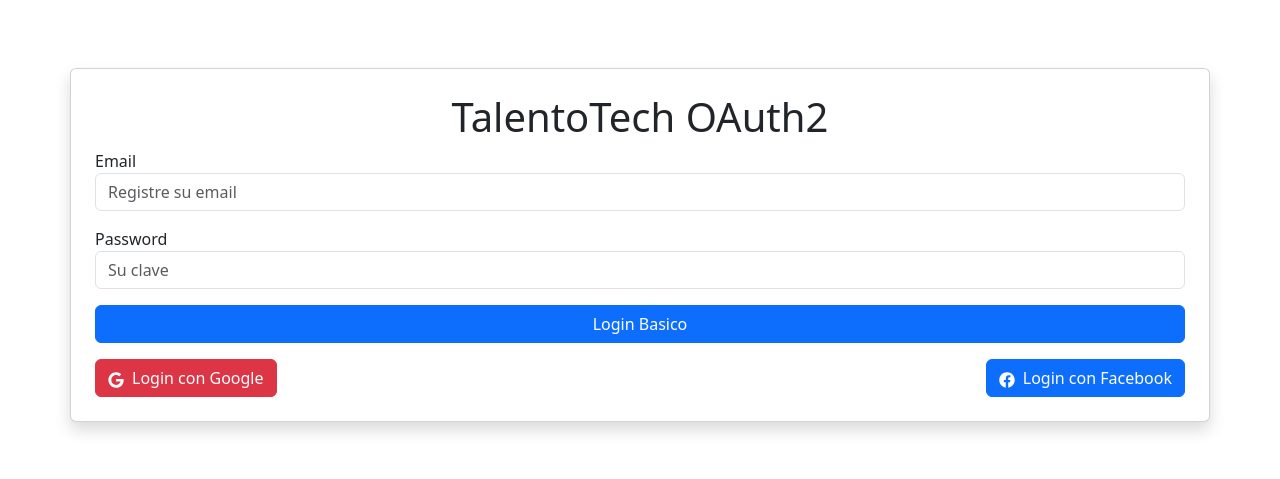
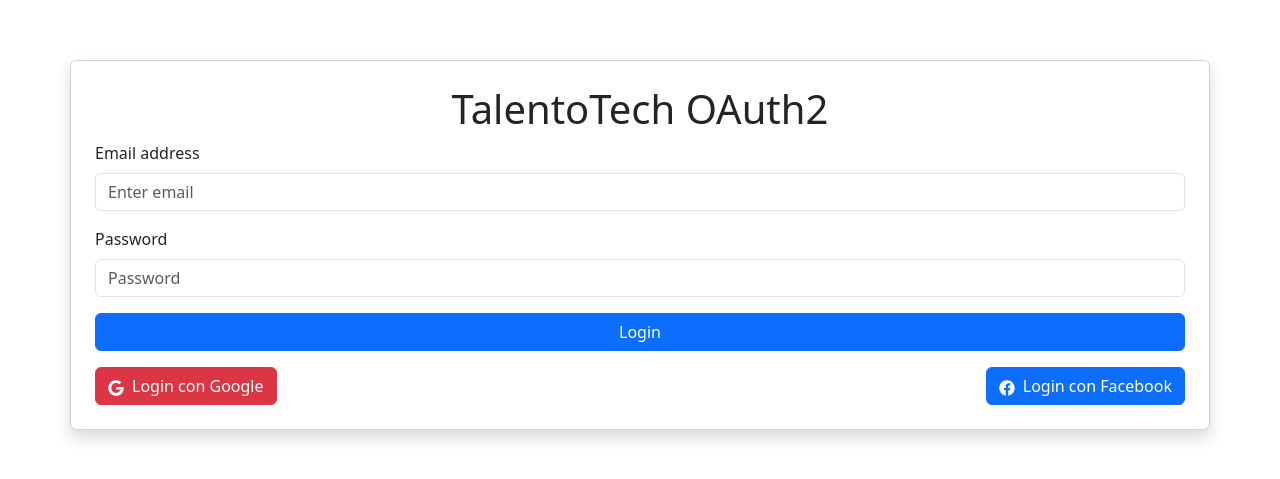
Before and after one commit to gildardopatino/frontauth2, a React (Vite) app: page / in a window 1280 px wide. Shown: the part 155-634 px from the top of the page. Built offline with nearby package versions, Linux system fonts and the light colour scheme; no server answers.

Commit message:
Actualizacion de la interfaz y se agrega funcionalidad de logout

```diff
--- a/package.json
+++ b/package.json
@@ -13,7 +13,8 @@
     "bootstrap": "^5.3.3",
     "react": "^18.3.1",
     "react-dom": "^18.3.1",
-    "react-icons": "^5.3.0"
+    "react-icons": "^5.3.0",
+    "react-router-dom": "^6.27.0"
   },
   "devDependencies": {
     "@eslint/js": "^9.11.1",
--- a/src/App.jsx
+++ b/src/App.jsx
@@ -1,34 +1,78 @@
+import { useEffect, useState } from 'react';
+import { BrowserRouter as Router, Route, Routes, Navigate } from 'react-router-dom'
 import LoginButtonFacebook from './components/LoginButtonFacebook';
-import LoginButtonGoogle from './components/LoginButtonGoogle'
+import LoginButtonGoogle from './components/LoginButtonGoogle';
 import 'bootstrap/dist/css/bootstrap.min.css';
+import AdminPage from './components/AdminPage';
 
 function App() {
+  const [user, setUser] = useState(null);
+  const urlGetProfile = 'http://localhost:3000/profile';
+  const urlLogout = 'http://localhost:3000/logout';
+
+  const handleLogout = async() => {
+    const response = await fetch(urlLogout);
+    if(response.ok){
+      setUser(null);
+    }
+  }
+  useEffect(() => {
+    const checkUser = async () => {
+      try {
+        const response = await fetch(urlGetProfile, { credentials: 'include' });
+        if (response.ok) {
+          const data = await response.json();
+          setUser(data);
+        } else {
+          setUser(null);
+        }
+      } catch (error) {
+        console.log('Error tratando de obtener el perfil', error);
+        setUser(null);
+      }
+    };
+    checkUser();
+  }, []);
+
   return (
+    <Router>
+      <Routes>
+        <Route path='/' element={
           <div className="d-flex justify-content-center align-items-center vh-100">
             <div className="container">
               <div className="row justify-content-center">
                 <div className="card shadow p-4">
                   <h1 className='text-center'>TalentoTech OAuth2</h1>
+                  {user ? (
+                    <Navigate to="/admin" />
+                  ) : (
+                    <div>
                       <form>
                         <div className="mb-3">
-                <label htmlFor="email">Email</label>
-                <input type="email" className='form-control' id="email" placeholder='Registre su email' />
+                          <label htmlFor="email" className="form-label">Email address</label>
+                          <input type="email" className="form-control" id="email" placeholder="Enter email" />
                         </div>
                         <div className="mb-3">
-                <label htmlFor="password">Password</label>
-                <input type="password" className='form-control' id="password" placeholder='Su clave' />
+                          <label htmlFor="password" className="form-label">Password</label>
+                          <input type="password" className="form-control" id="password" placeholder="Password" />
                         </div>
-              <button type='submit' className='btn btn-primary w-100 mb-3'>Login Basico</button>
+                        <button type="submit" className="btn btn-primary w-100 mb-3">Login</button>
                       </form>
                       <div className="d-flex justify-content-between">
                         <LoginButtonGoogle />
                         <LoginButtonFacebook />
                       </div>
                     </div>
+                  )}
                 </div>
               </div>
-
             </div>
+          </div>
+        }
+        />
+        <Route path="/admin" element={user ? <AdminPage user={user} onLogout={handleLogout} /> : <Navigate to="/" />} />
+      </Routes>
+    </Router>
   )
 }
 
--- /dev/null
+++ b/src/components/AdminPage.jsx
@@ -0,0 +1,17 @@
+import React from 'react'
+
+const AdminPage = ({ user, onLogout }) => {
+
+    return (
+        <div>
+            <h1>Pagina de Administracion</h1>
+            <p>
+                Usuario conectado: {user.displayName}
+            </p>
+            <p>Email: {user.emails[0].value} </p>
+            <button onClick={onLogout} className='btn btn-secondary mt-2'>Logout</button>
+        </div>
+    )
+}
+
+export default AdminPage
```
Also changed, not shown: 1 other file (tests, documents, lock files or other folders). Lines whose indentation alone changed are shown as unchanged.
